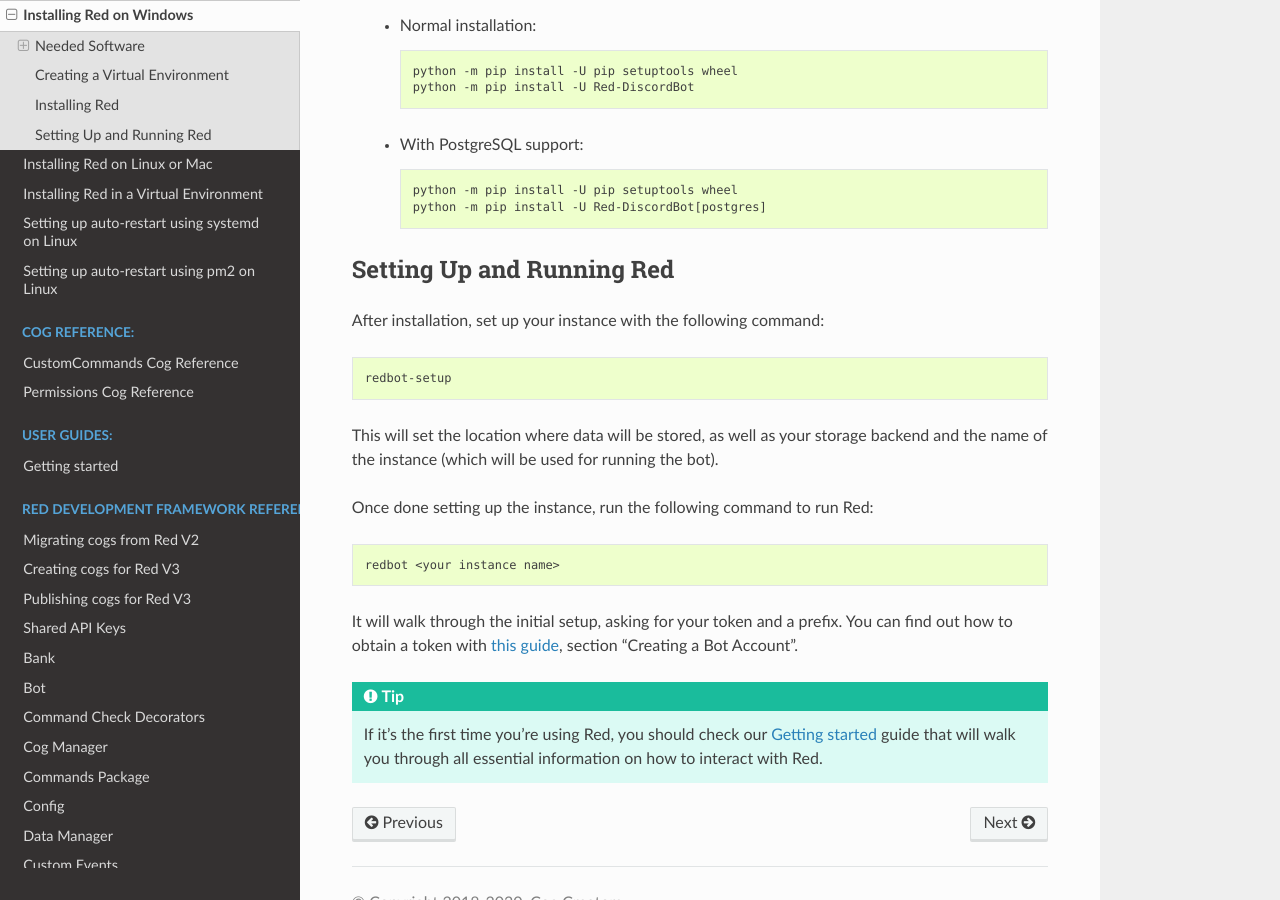
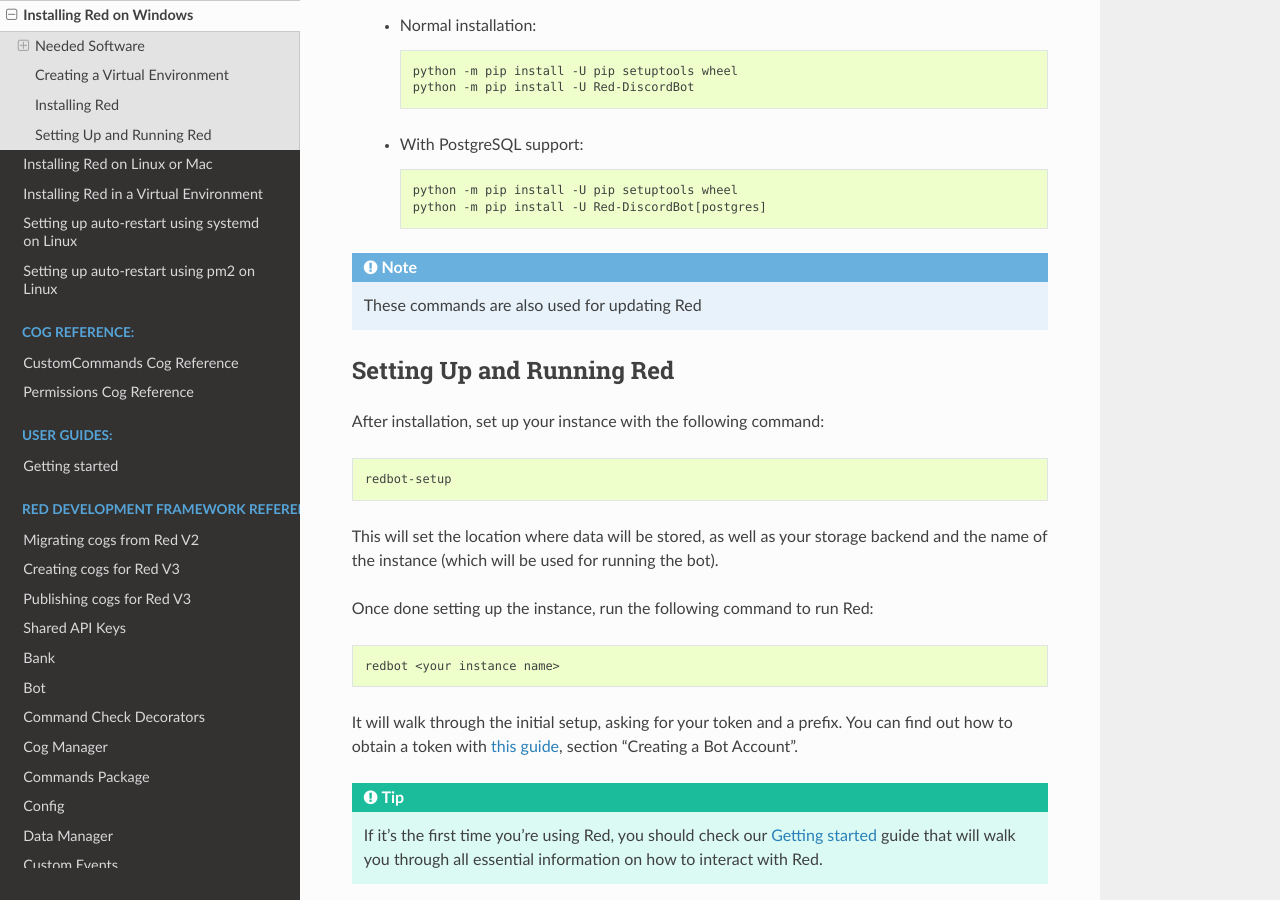
Before and after one commit to Renirous/Red-DiscordBot, a Sphinx documentation site: the page built from docs/install_windows.rst, in a window 1280 px wide and 900 px high, scrolled down 1787 px. Built offline with Sphinx 7.4.7 and the Read the Docs theme 2.0.0, drawn with Linux system fonts in a browser that asks for light colours; the version number is read from the project's files by our own code.

Commit message:
[Docs] Remaining doc improvements for 3.2.3 (#3400)
* double the fun

* double

* pluralize this

```diff
--- a/docs/install_linux_mac.rst
+++ b/docs/install_linux_mac.rst
@@ -355,6 +355,10 @@
     python -m pip install -U Red-DiscordBot[postgres]
 
 
+.. note::
+
+    These commands are also used for updating Red
+
 --------------------------
 Setting Up and Running Red
 --------------------------
--- a/docs/install_windows.rst
+++ b/docs/install_windows.rst
@@ -96,6 +96,10 @@
         python -m pip install -U Red-DiscordBot[postgres]
 
 
+.. note::
+
+    These commands are also used for updating Red
+
 --------------------------
 Setting Up and Running Red
 --------------------------
```
Also changed, not shown: docs/framework_apikeys.rst (+13 -0 lines).
